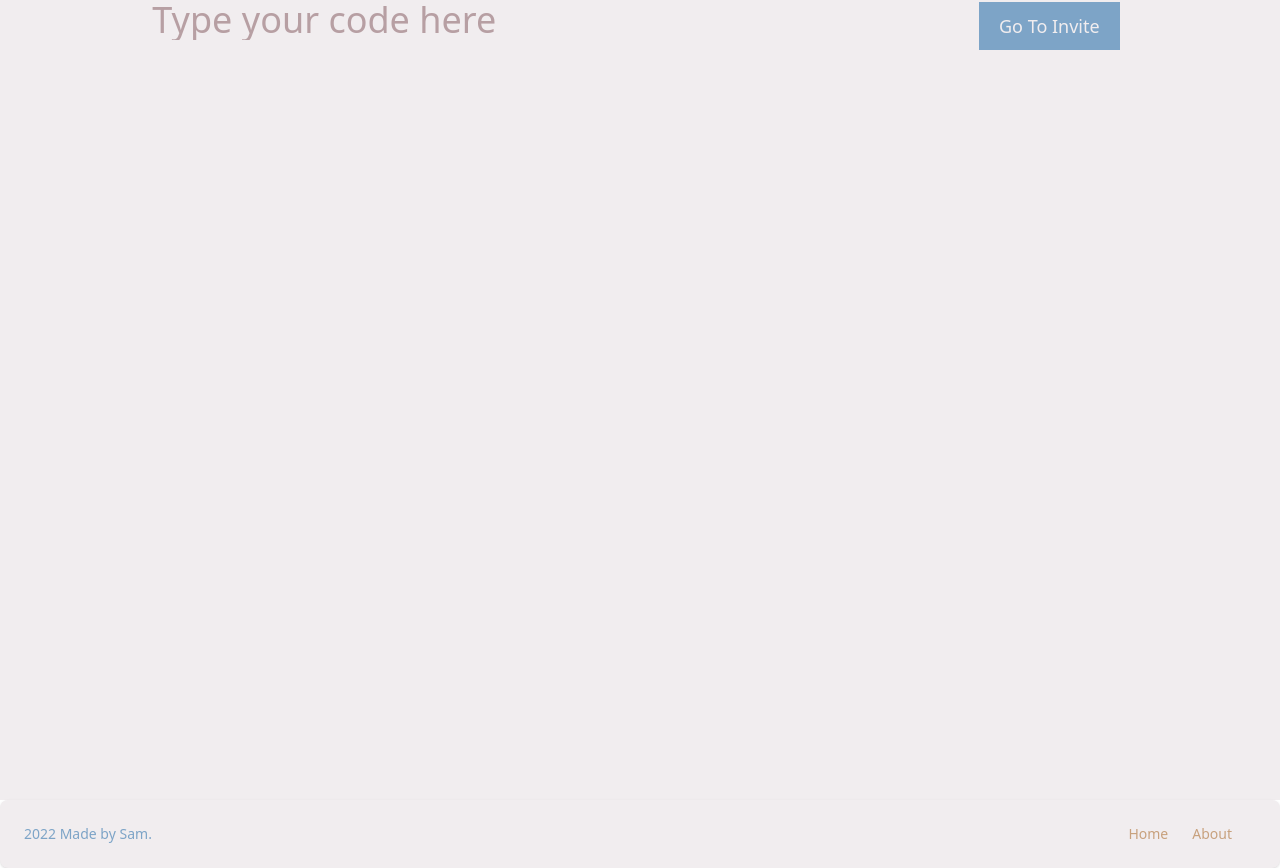
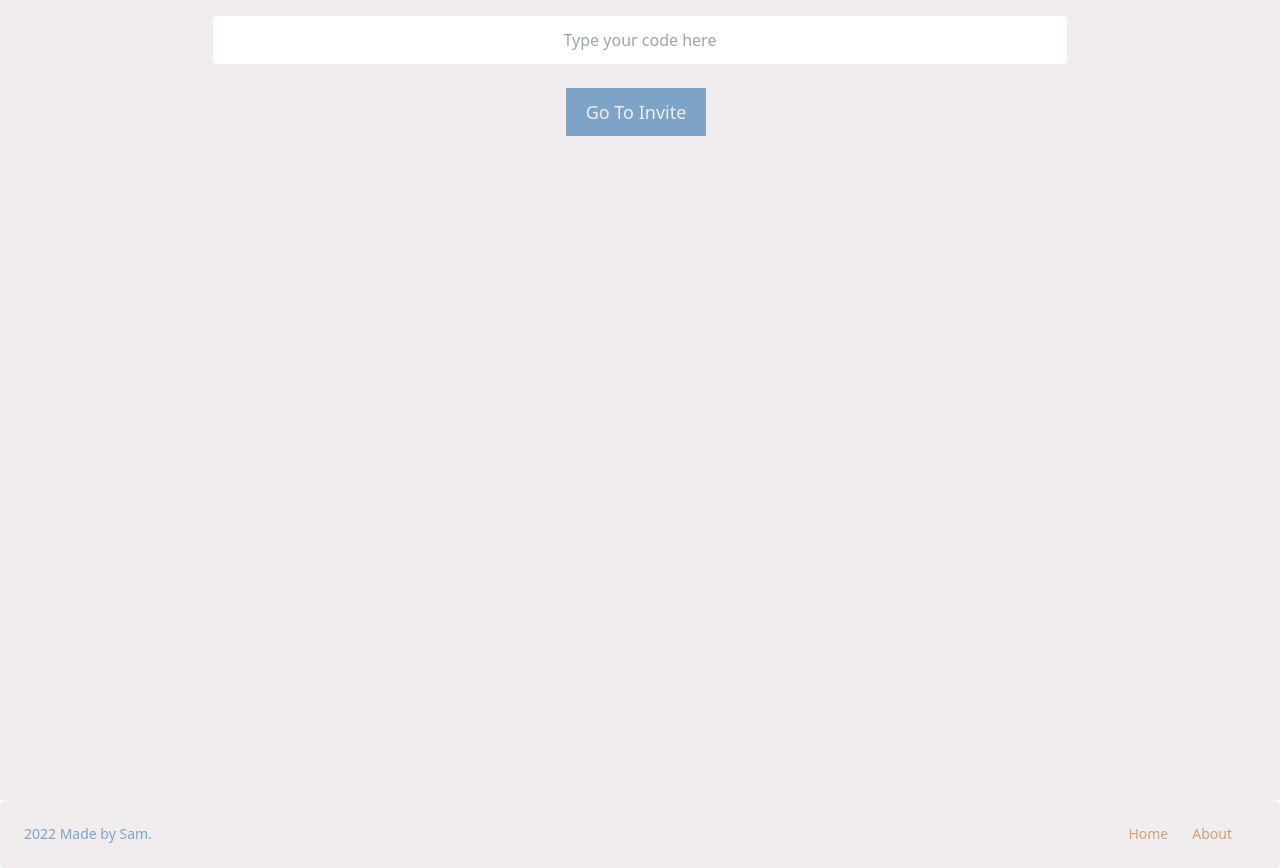
Before and after one commit to sam-spain/wedding-inv-go-web-app, a Vue app: page / in a window 1280 px wide. Built offline with nearby package versions, Linux system fonts and the light colour scheme.

Commit message:
Center code form

```diff
--- a/src/views/IndexView.vue
+++ b/src/views/IndexView.vue
@@ -1,13 +1,13 @@
 <template>
     <div class="h-screen bg-white">
-        <form class="m-auto text-4xl flex">
-            <div class="flex-auto">
-                <input id="invitationCodeInput" placeholder="Type your code here" v-model="invitationCode" class="bg-white placeholder-white-darkest text-primary-dark min-w-fit" />
+        <form>
+            <div>
+                <input id="invitationCodeInput" placeholder="Type your code here" v-model="invitationCode" class="h-12 w-8/12 mt-4 text-blue-600 bg-gray-100 rounded border-gray-300 focus:ring-blue-500 dark:focus:ring-blue-600 dark:ring-offset-gray-800 focus:ring-2 dark:bg-gray-700 dark:border-gray-600 text-center" />
             </div>
             <br />
-            <div class="flex-auto">
+            <div>
                 <button type="button" v-on:click="goToNavigation"
-                    class="text-white hover:text-secondary-dark focus:ring-4 font-medium text-lg px-5 py-2.5 mr-2 mb-2 bg-primary-dark hover:bg-secondary focus:outline-none focus:ring-secondary-darker">
+                class="text-white hover:text-secondary-dark focus:ring-4 font-medium text-lg px-5 py-2.5 mr-2 mb-2 bg-primary-dark hover:bg-secondary focus:outline-none focus:ring-secondary-darker">
                     Go To Invite
                 </button>
             </div>
```
